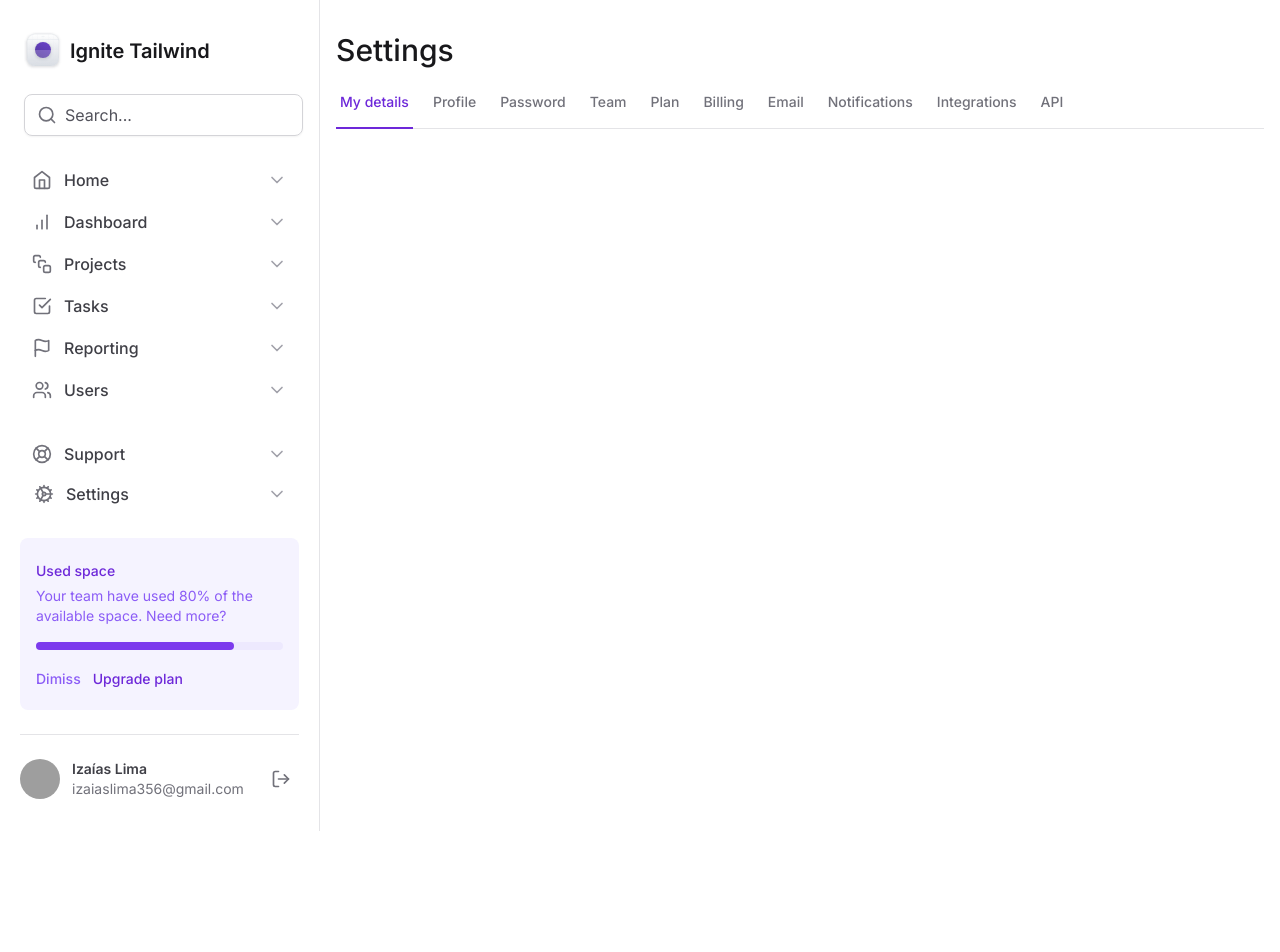
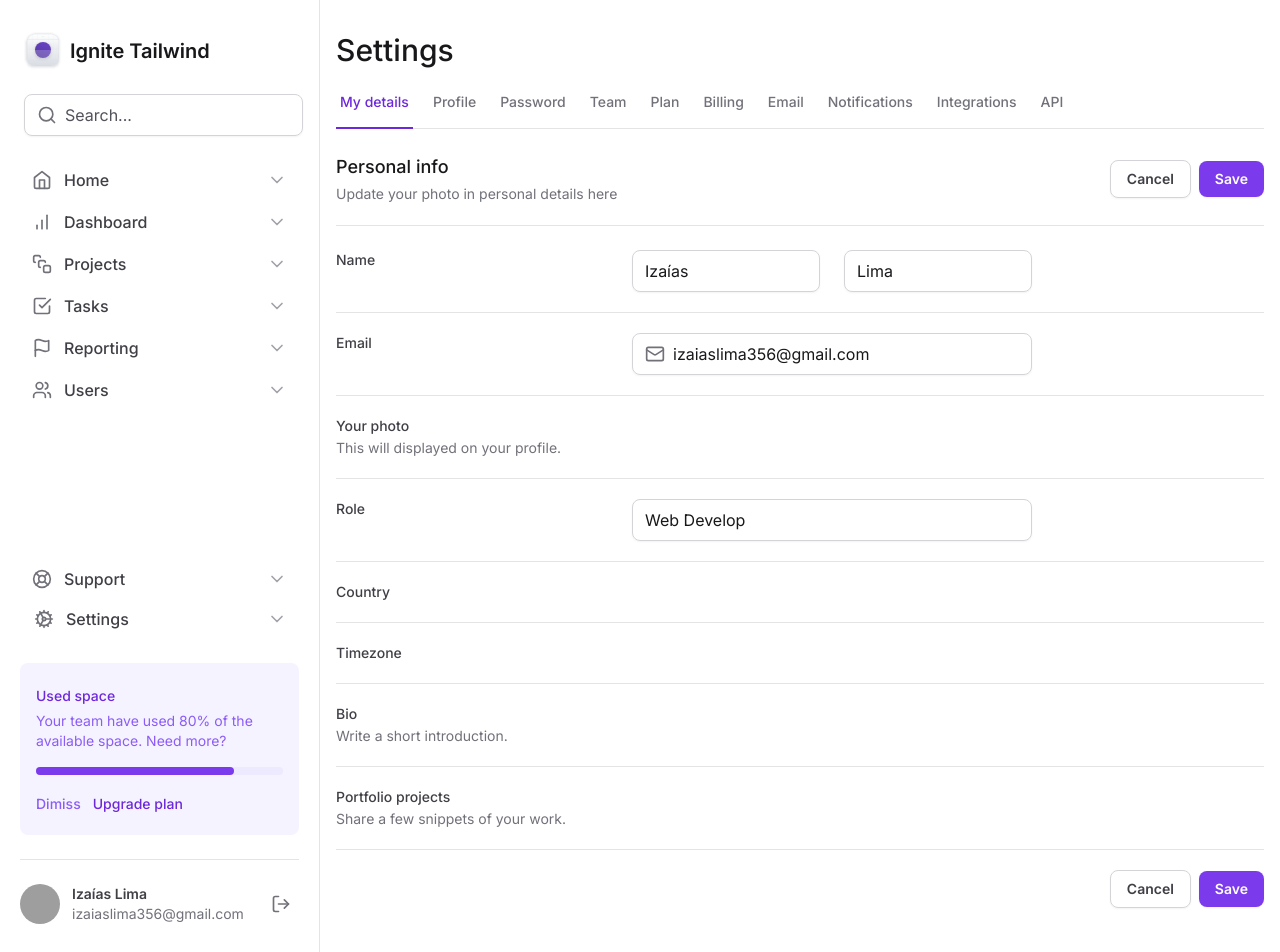
Before and after one commit to izaiasmorais/ignite-tailwind, a Next.js app: page / in a window 1280 px wide. Shown: the top 952 px of the page. Before the commit the page ends 831 px from the top, so only its background shows below. Built offline with nearby package versions, Linux system fonts and the light colour scheme; grey boxes are pictures that could not be loaded.

Commit message:
chore: set up form structure

```diff
--- a/src/app/page.tsx
+++ b/src/app/page.tsx
@@ -1,4 +1,6 @@
 import { SettingsTabs } from "@/components/settings-tabs";
+import { InputControl, InputPrefix, InputRoot } from "@/components/input";
+import { Mail } from "lucide-react";
 
 export default function Home() {
 	return (
@@ -6,6 +8,169 @@ export default function Home() {
 			<h1 className="text-3xl font-medium text-zinc-900">Settings</h1>
 
 			<SettingsTabs />
+
+			<div className="mt-6 flex flex-col">
+				<div className="flex items-center justify-between pb-5 border-b border-zinc-200">
+					<div className="space-y-1">
+						<h2 className="text-lg font-medium text-zinc-900">Personal info</h2>
+						<span className="text-sm text-zinc-500">
+							Update your photo in personal details here
+						</span>
+					</div>
+
+					<div className="flex items-center gap-2">
+						<button
+							type="button"
+							className="rounded-lg px-4 py-2 text-sm font-semibold shadow-sm border border-zinc-300
+							text-zinc-700 hover:bg-zinc-50"
+						>
+							Cancel
+						</button>
+						<button
+							type="submit"
+							form="settings"
+							className="rounded-lg px-4 py-2 text-sm font-semibold shadow-sm bg-violet-600
+							text-white hover:bg-violet-700"
+						>
+							Save
+						</button>
+					</div>
+				</div>
+
+				<form
+					id="settings"
+					className="mt-6 flex flex-col w-full gap-5 divide-y divide-zinc-200"
+				>
+					<div className="grid gap-3 grid-cols-form">
+						<label
+							htmlFor="firstName"
+							className="text-sm font-medium text-zinc-700"
+						>
+							Name
+						</label>
+						<div className="grid gap-6 grid-cols-2">
+							<InputRoot>
+								<InputControl
+									id="firstName"
+									defaultValue="Izaías"
+								></InputControl>
+							</InputRoot>
+
+							<InputRoot>
+								<InputControl defaultValue="Lima"></InputControl>
+							</InputRoot>
+						</div>
+						<div />
+					</div>
+
+					<div className="grid gap-3 grid-cols-form pt-5">
+						<label
+							htmlFor="email"
+							className="text-sm font-medium text-zinc-700"
+						>
+							Email
+						</label>
+
+						<InputRoot>
+							<InputPrefix>
+								<Mail className="w-5 h-5 text-zinc-500" />
+							</InputPrefix>
+							<InputControl
+								id="email"
+								defaultValue="izaiaslima356@gmail.com"
+							></InputControl>
+						</InputRoot>
+					</div>
+
+					<div className="grid gap-3 grid-cols-form pt-5">
+						<label
+							htmlFor="photo"
+							className="text-sm font-medium text-zinc-700"
+						>
+							Your photo
+							<span className="block mt-0.5 text-sm font-normal text-zinc-500">
+								This will displayed on your profile.
+							</span>
+						</label>
+
+						<div></div>
+					</div>
+
+					<div className="grid gap-3 grid-cols-form pt-5">
+						<label htmlFor="role" className="text-sm font-medium text-zinc-700">
+							Role
+						</label>
+
+						<InputRoot>
+							<InputControl id="role" defaultValue="Web Develop" />
+						</InputRoot>
+					</div>
+
+					<div className="grid gap-3 grid-cols-form pt-5">
+						<label
+							htmlFor="country"
+							className="text-sm font-medium text-zinc-700"
+						>
+							Country
+						</label>
+
+						<div></div>
+					</div>
+
+					<div className="grid gap-3 grid-cols-form pt-5">
+						<label
+							htmlFor="timezone"
+							className="text-sm font-medium text-zinc-700"
+						>
+							Timezone
+						</label>
+
+						<div></div>
+					</div>
+
+					<div className="grid gap-3 grid-cols-form pt-5">
+						<label htmlFor="bio" className="text-sm font-medium text-zinc-700">
+							Bio
+							<span className="block mt-0.5 text-sm font-normal text-zinc-500">
+								Write a short introduction.
+							</span>
+						</label>
+
+						<div></div>
+					</div>
+
+					<div className="grid gap-3 grid-cols-form pt-5">
+						<label
+							htmlFor="portfolio"
+							className="text-sm font-medium text-zinc-700"
+						>
+							Portfolio projects
+							<span className="block mt-0.5 text-sm font-normal text-zinc-500">
+								Share a few snippets of your work.
+							</span>
+						</label>
+
+						<div></div>
+					</div>
+
+					<div className="flex items-center justify-end gap-2 pt-5">
+						<button
+							type="button"
+							className="rounded-lg px-4 py-2 text-sm font-semibold shadow-sm border border-zinc-300
+							text-zinc-700 hover:bg-zinc-50"
+						>
+							Cancel
+						</button>
+						<button
+							type="submit"
+							className="rounded-lg px-4 py-2 text-sm font-semibold shadow-sm bg-violet-600
+							text-white hover:bg-violet-700"
+						>
+							Save
+						</button>
+					</div>
+				</form>
+			</div>
 		</>
 	);
 }
--- a/tailwind.config.ts
+++ b/tailwind.config.ts
@@ -10,6 +10,7 @@ const config: Config = {
 		extend: {
 			gridTemplateColumns: {
 				app: "minmax(18rem, 20rem) 1fr",
+				form: "minmax(7.5rem, 17.5rem) minmax(25rem, 1fr) minmax(0, 15rem)",
 			},
 		},
 	},
```
